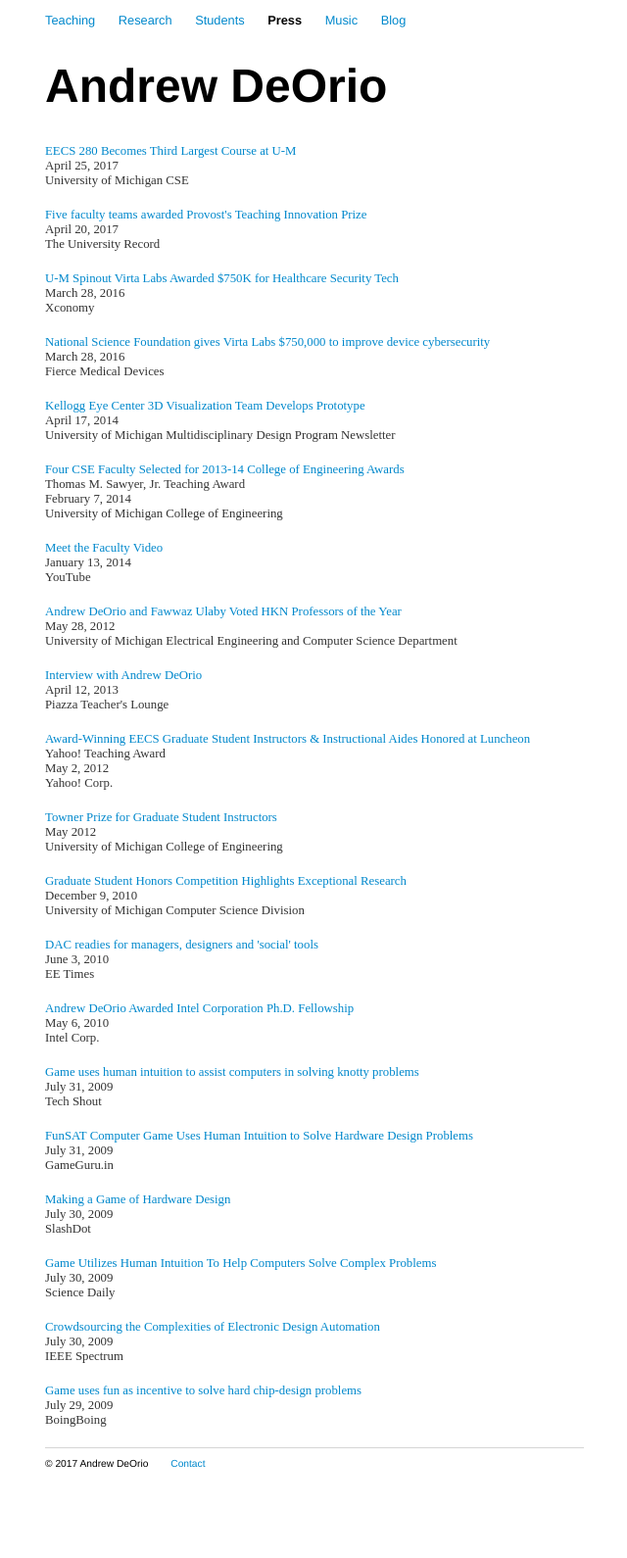
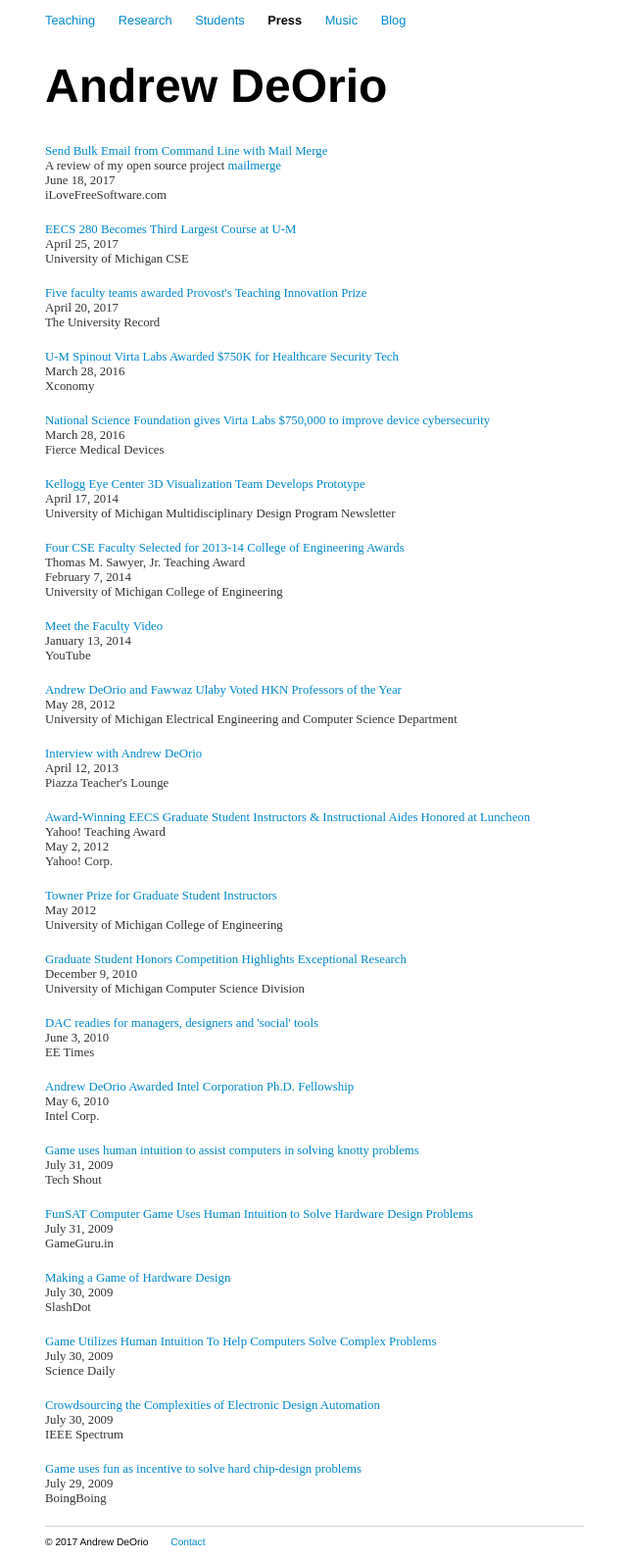
Before and after one commit to awdeorio/andrewdeorio.com, a Jekyll site: the page built from press/index.html, in a window 1280 px wide. Shown: the whole page at 98% size, without its empty margins (319-959 px from the left). Built offline with Jekyll 4.4.1, drawn with Linux system fonts in a browser that asks for light colours; nearby versions of some CDN libraries; before the commit the page ends 1510 px from its top, so only the background shows below that.

Commit message:
Added mailmerge press

```diff
--- a/press/index.html
+++ b/press/index.html
@@ -2,6 +2,15 @@
 layout: default
 title: Press | Andrew DeOrio
 ---
+
+<div class="press">
+<a href="http://www.ilovefreesoftware.com/18/windows/send-bulk-email-from-windows-command-line-with-mail-merge.html" target="_blank">
+Send Bulk Email from Command Line with Mail Merge
+</a><br>
+A review of my open source project <a href="https://github.com/awdeorio/mailmerge" target="_blank">mailmerge</a><br>
+June 18, 2017<br>
+iLoveFreeSoftware.com
+</div>
 
 <div class="press">
 <a href="http://www.eecs.umich.edu/eecs/about/articles/2017/eecs-280-popular-class.html" target="_blank">
```
